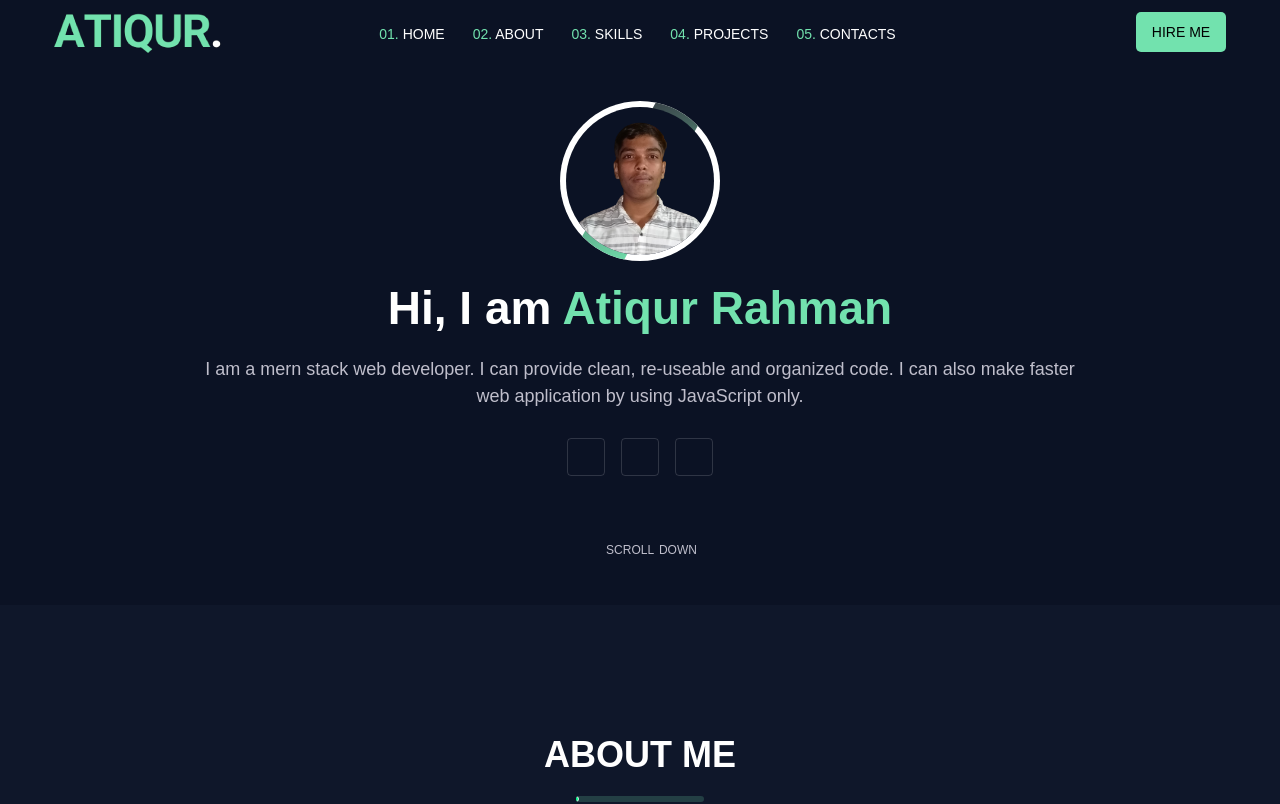
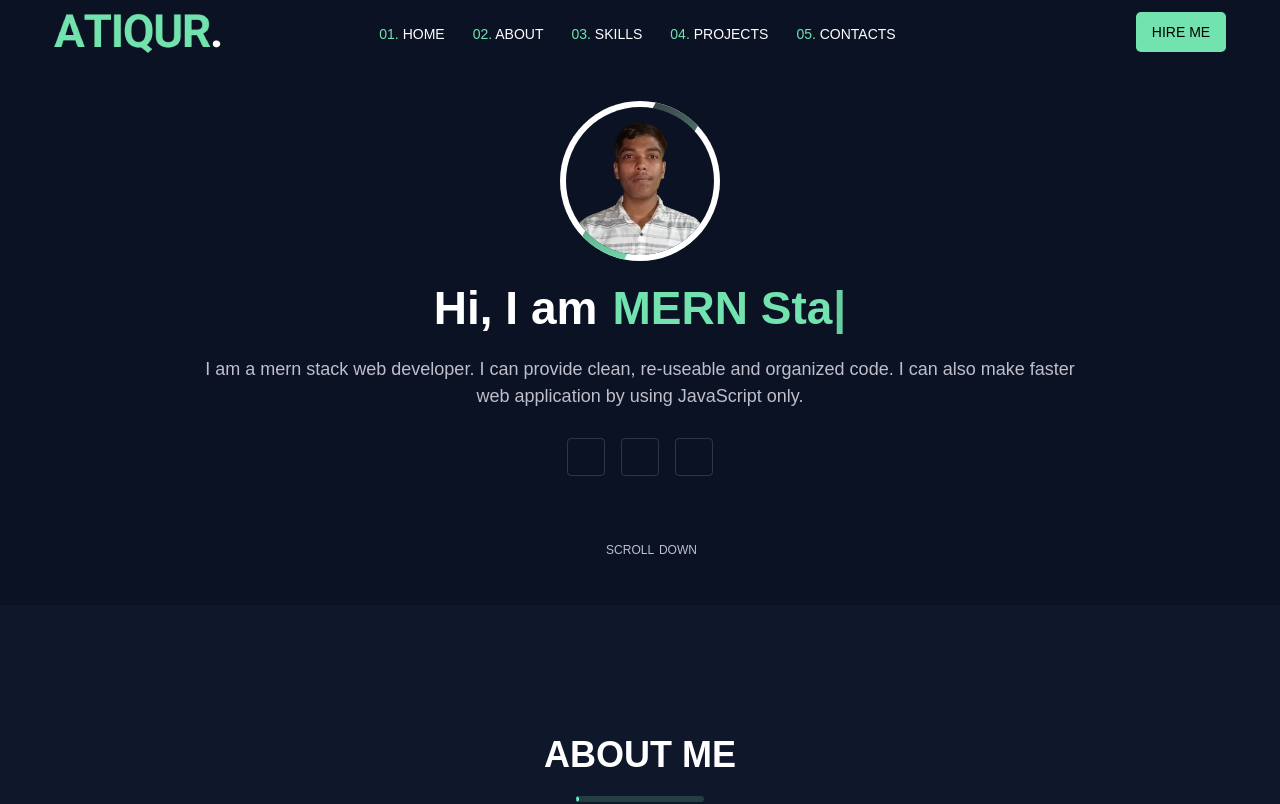
Before and after one commit to md-atiqurrahman/my-portfolio-website, a React (Create React App) app: page / in a window 1280 px wide. Shown: the top 804 px of the page. Built offline with nearby package versions, Linux system fonts and the light colour scheme; some icons are missing; a web font is replaced by a local one.

Commit message:
add type writer

```diff
--- a/package.json
+++ b/package.json
@@ -12,6 +12,7 @@
     "react-dom": "^18.2.0",
     "react-router-dom": "^6.3.0",
     "react-scripts": "5.0.1",
+    "typewriter-effect": "^2.19.0",
     "web-vitals": "^2.1.4"
   },
   "scripts": {
--- a/src/Pages/Home/About/About.css
+++ b/src/Pages/Home/About/About.css
@@ -42,7 +42,11 @@
     border-radius: 50%;
 }
 .bottom-anime{
-    animation: RightToLeftAnimate 3s ease-in-out infinite;
+    animation-name: RightToLeftAnimate;
+    animation-duration: 3s;
+    animation-timing-function: ease-in-out;
+    animation-iteration-count: infinite;
+    animation-delay: -60s;
 }
 
 @keyframes RightToLeftAnimate {
--- a/src/Pages/Home/Banner/Banner.js
+++ b/src/Pages/Home/Banner/Banner.js
@@ -3,6 +3,7 @@ import about from '../../../images/Banner/formal.png';
 import { Icon } from '@iconify/react';
 import './Banner.css';
 import { Link } from 'react-router-dom';
+import Typewriter from 'typewriter-effect';
 
 const Banner = () => {
     return (
@@ -13,9 +14,15 @@ const Banner = () => {
                         <img src={about} alt="Atiqur Rahman" />
                     </div>
                 </div>
-                <h1 className='text-primary text-[46px] leading-[1.2] font-bold mb-[20px]'>
-                    <span className='text-white'>Hi, I am </span>
-                    Atiqur Rahman
+                <h1 className='flex text-primary text-[46px] leading-[1.2] font-bold mb-[20px]'>
+                   <span className='text-white mr-[15px]'>Hi, I am </span>
+                    <Typewriter
+                        options={{
+                            strings: ['Atiqur Rahman', 'MERN Stack Developer'],
+                            autoStart: true,
+                            loop: true,
+                        }}
+                    />
                 </h1>
                 <div className='w-[70%] text-center mb-[28px]'>
                     <p className='text-[#bfbecb] text-[18px] leading-[1.5] font-normal opacity-[1]'>I am a mern stack web developer. I can provide clean, re-useable and organized code. I can also make faster web application by using JavaScript only.</p>
```
Also changed, not shown: 1 other file (tests, documents, lock files or other folders).
